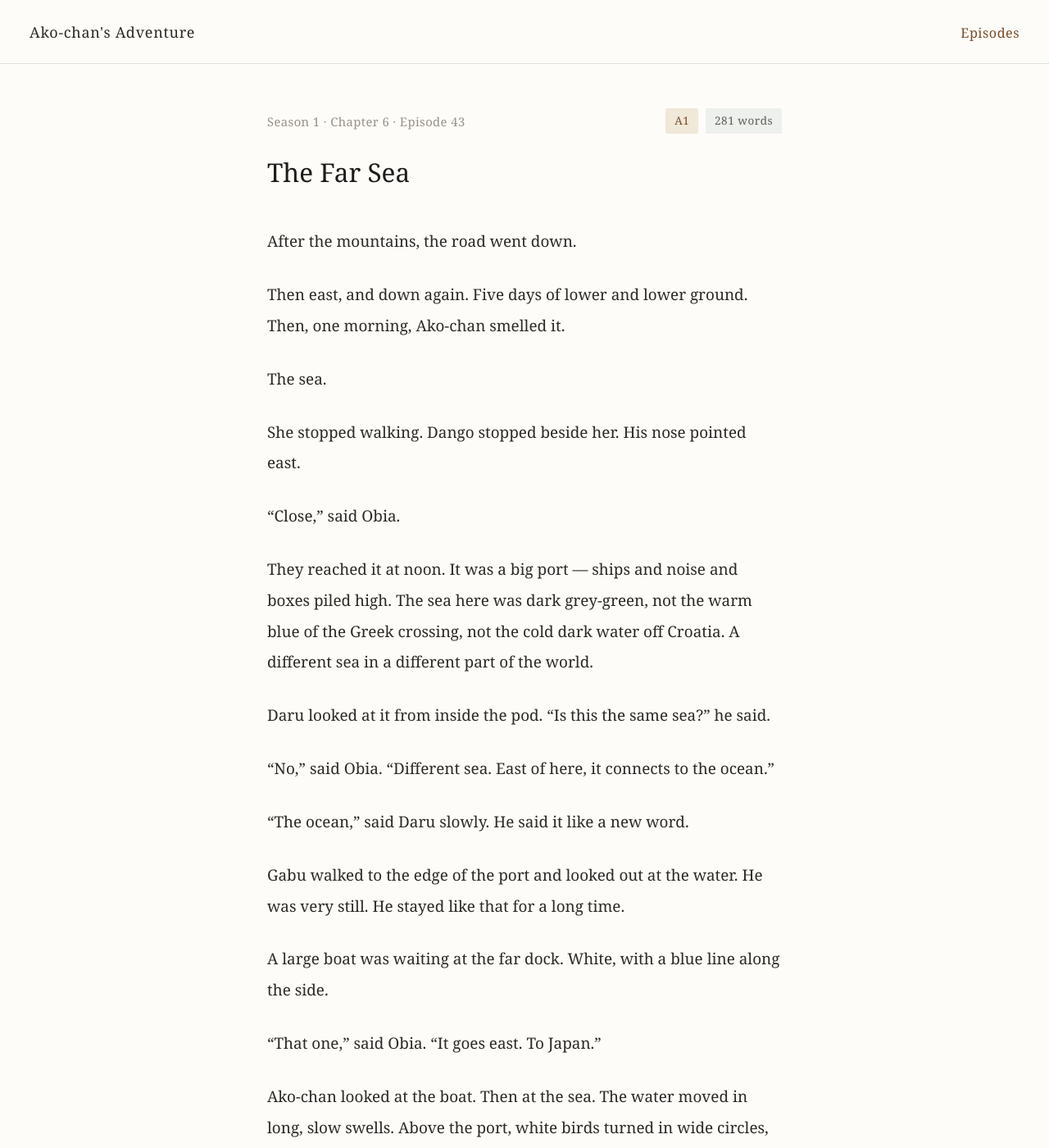
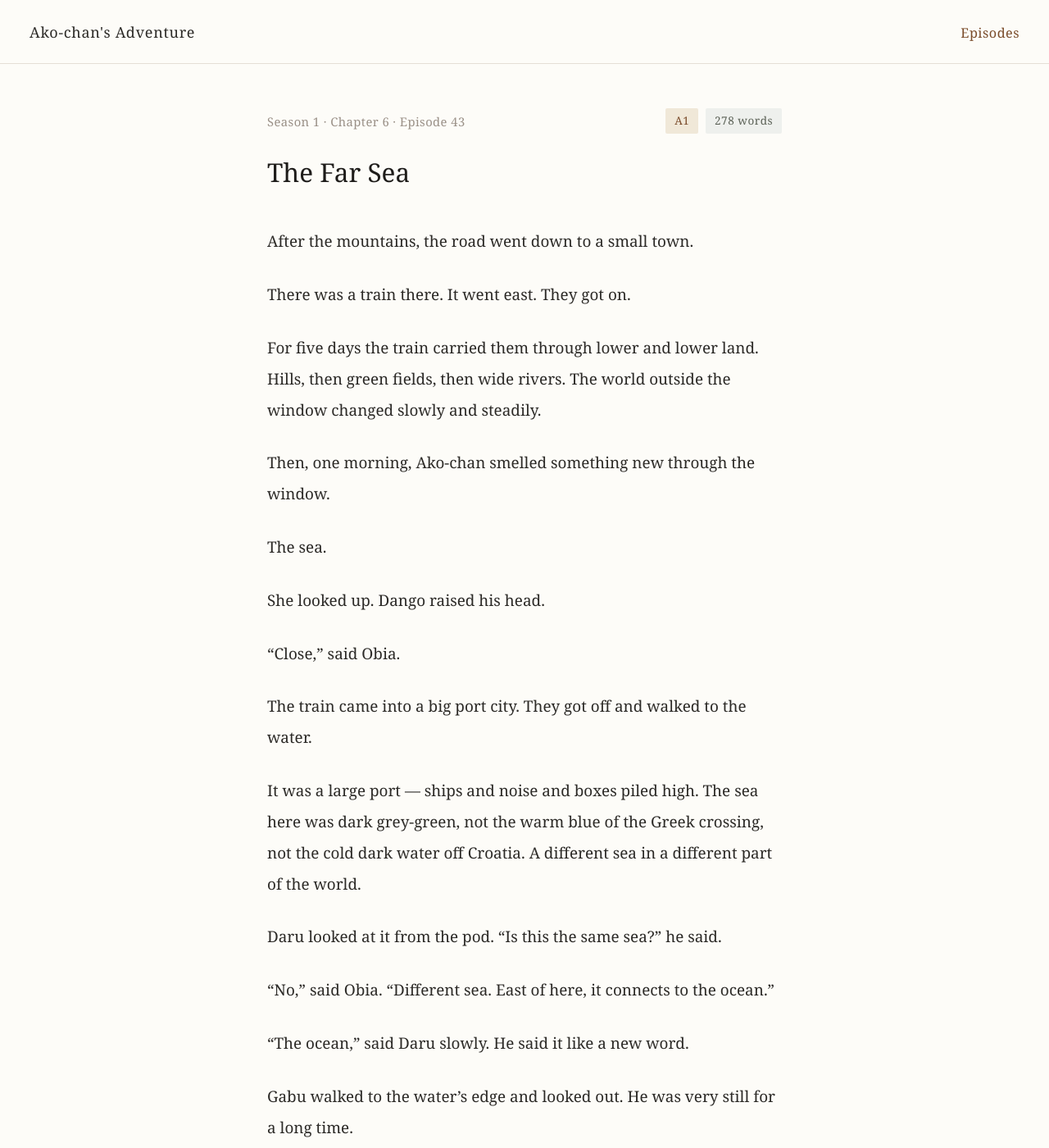
Before and after one commit to morisaki-yuichi/ako-chans-adventure, a Jekyll site: the page built from season1/chapter06/ep043.md, in a window 1280 px wide and 1400 px high. Shown: the whole window at 82% size. Built offline with Jekyll 4.4.1, drawn with Linux system fonts in a browser that asks for light colours; some of the changed text lies outside the part shown.

Commit message:
Fix Ep41, Ep43: add overland transport for Asia segment
Ep41: walking → long-distance bus across the steppe (rest stop scene
preserves Gabu/grass dialogue). Ep43: walking → train from mountain-foot
town to East Asian port, then ferry to Japan. Mountain pass (Ep42)
remains on foot, which is natural. Timeline updated.

```diff
--- a/season1/chapter06/ep043.md
+++ b/season1/chapter06/ep043.md
@@ -5,45 +5,49 @@ season: 1
 chapter: 6
 episode: 43
 level: A1
-word_count: 281
+word_count: 278
 story_day: 33
 prev_ep: /season1/chapter06/ep042/
 next_ep: /season1/chapter06/ep044/
 permalink: /season1/chapter06/ep043/
 ---
 
-After the mountains, the road went down.
+After the mountains, the road went down to a small town.
 
-Then east, and down again. Five days of lower and lower ground. Then, one morning, Ako-chan smelled it.
+There was a train there. It went east. They got on.
+
+For five days the train carried them through lower and lower land. Hills, then green fields, then wide rivers. The world outside the window changed slowly and steadily.
+
+Then, one morning, Ako-chan smelled something new through the window.
 
 The sea.
 
-She stopped walking. Dango stopped beside her. His nose pointed east.
+She looked up. Dango raised his head.
 
 "Close," said Obia.
 
-They reached it at noon. It was a big port — ships and noise and boxes piled high. The sea here was dark grey-green, not the warm blue of the Greek crossing, not the cold dark water off Croatia. A different sea in a different part of the world.
+The train came into a big port city. They got off and walked to the water.
 
-Daru looked at it from inside the pod. "Is this the same sea?" he said.
+It was a large port — ships and noise and boxes piled high. The sea here was dark grey-green, not the warm blue of the Greek crossing, not the cold dark water off Croatia. A different sea in a different part of the world.
+
+Daru looked at it from the pod. "Is this the same sea?" he said.
 
 "No," said Obia. "Different sea. East of here, it connects to the ocean."
 
 "The ocean," said Daru slowly. He said it like a new word.
 
-Gabu walked to the edge of the port and looked out at the water. He was very still. He stayed like that for a long time.
+Gabu walked to the water's edge and looked out. He was very still for a long time.
 
 A large boat was waiting at the far dock. White, with a blue line along the side.
 
 "That one," said Obia. "It goes east. To Japan."
 
-Ako-chan looked at the boat. Then at the sea. The water moved in long, slow swells. Above the port, white birds turned in wide circles, calling.
+Ako-chan looked at the boat. Then at the sea. The water moved in long, slow swells. Above the port, white birds turned in wide circles.
 
-She felt the disturbance here too — faint, from the east. The south was pulling at everything, even here, even this far from the start.
+She felt the disturbance here too — faint, from the east. The south was pulling at everything, even this far away.
 
 "Tomorrow morning," said Obia.
 
 "Tomorrow," said Ako-chan.
 
-She watched the birds. They turned and turned. The sea moved under them.
-
-She thought: Japan. Almost there now.
+She watched the birds. They turned and turned.
```
Also changed, not shown: planning/timeline.md (+11 -8 lines), season1/chapter06/ep041.md (+11 -17 lines).
